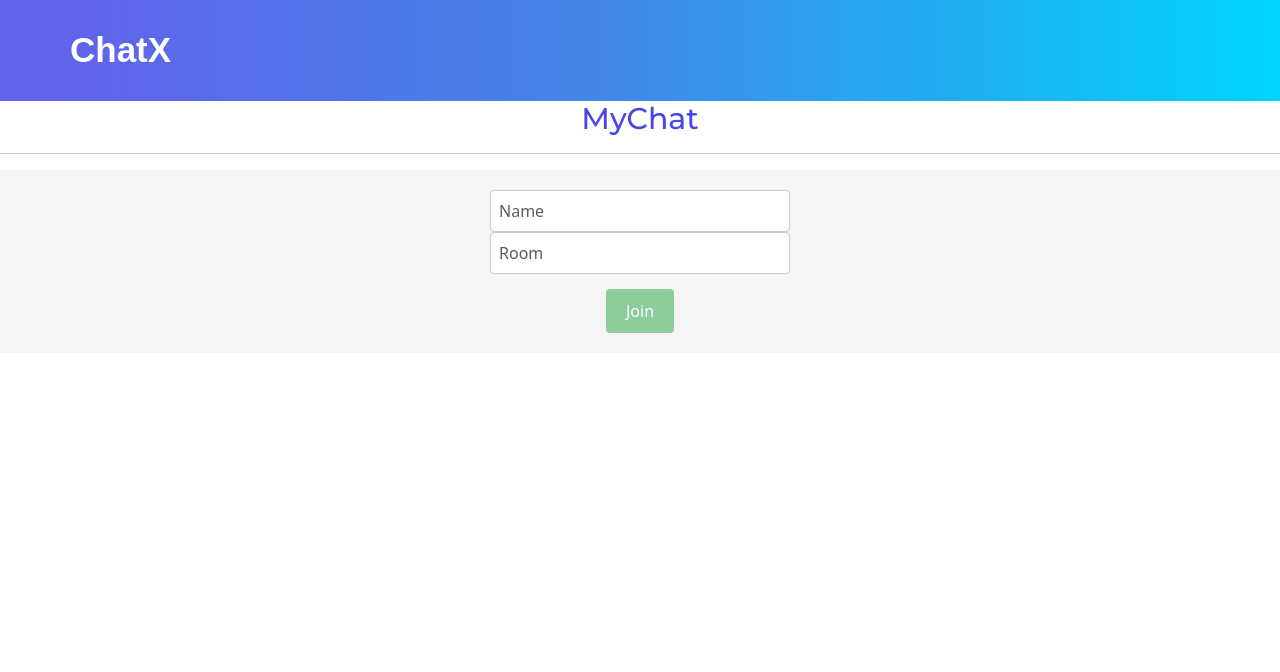
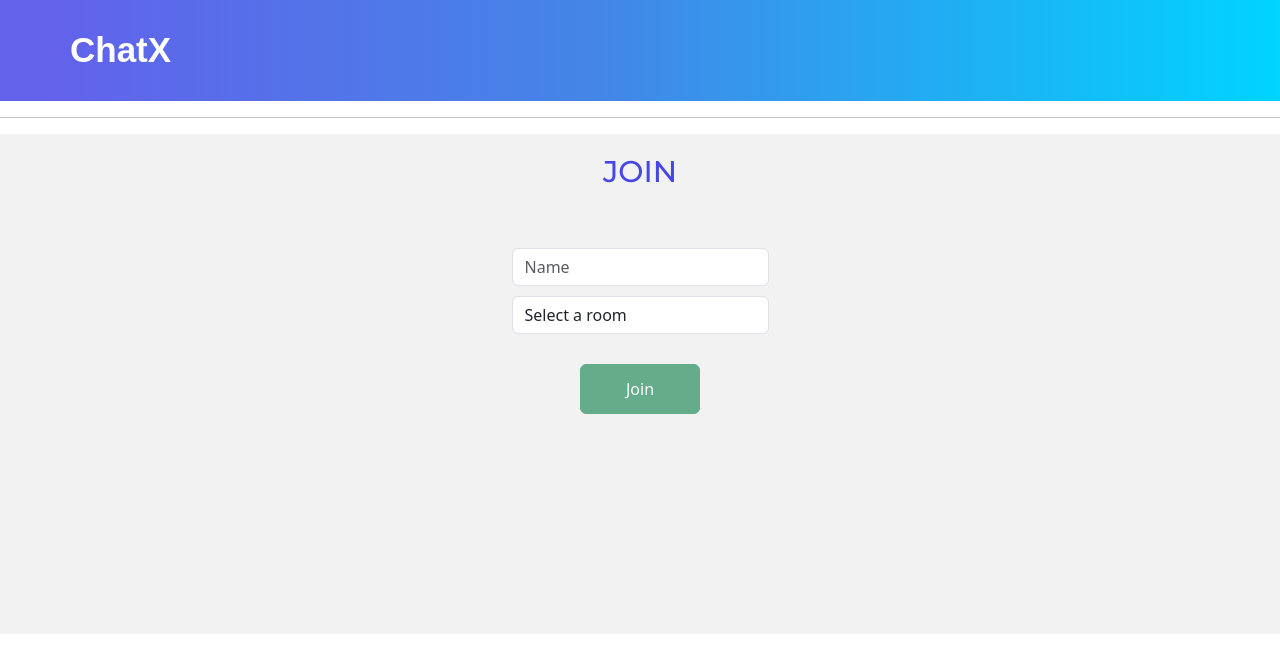
Before and after one commit to marua15/realtime-chat, a React (Vite) app in the folder chat.frontend/: page /mssg in a window 1280 px wide. Shown: the top 672 px of the page. Built offline with nearby package versions, Linux system fonts and the light colour scheme; the HTML template or start-up script is replaced by a standard one; a web font is replaced by a local one.

Commit message:
LOGIN PAGE

```diff
--- a/chat.frontend/dev-dist/sw.js
+++ b/chat.frontend/dev-dist/sw.js
@@ -82,7 +82,7 @@ define(['./workbox-5357ef54'], (function (workbox) { 'use strict';
     "revision": "3ca0b8505b4bec776b69afdba2768812"
   }, {
     "url": "index.html",
-    "revision": "0.q65t7no72e"
+    "revision": "0.0e95oqno4cg"
   }], {});
   workbox.cleanupOutdatedCaches();
   workbox.registerRoute(new workbox.NavigationRoute(workbox.createHandlerBoundToURL("index.html"), {
--- a/chat.frontend/src/components/lobby/Lobby.jsx
+++ b/chat.frontend/src/components/lobby/Lobby.jsx
@@ -6,6 +6,7 @@ const Lobby = ({ joinRoom }) => {
   const [room, setRoom] = useState('');
 
   return (
+    <div className="fr">
     <form className="lobby"
       onSubmit={e => {
         e.preventDefault();
@@ -13,6 +14,8 @@ const Lobby = ({ joinRoom }) => {
       }}
     >
       <div className="form-group">
+        <h2>JOIN</h2>
+        <br/><br/>
         <input
           className="form-control"
           type="text"
@@ -20,13 +23,17 @@ const Lobby = ({ joinRoom }) => {
           value={user}
           onChange={e => setUser(e.target.value)}
         />
-        <input
+        <select
           className="form-control"
-          type="text"
-          placeholder="Room"
           value={room}
           onChange={e => setRoom(e.target.value)}
-        />
+        >
+          <option value="">Select a room</option>
+          <option value="room1">Room 1</option>
+          <option value="room2">Room 2</option>
+          <option value="room3">Room 3</option>
+          {/* Add more options as needed */}
+        </select>
       </div>
       <button
         className="btn btn-success"
@@ -35,7 +42,13 @@ const Lobby = ({ joinRoom }) => {
       >
         Join
       </button>
+      <br/>
+
     </form>
+
+    <br/>
+
+    </div>
   );
 };
 
--- a/chat.frontend/src/components/lobby/Lobby.scss
+++ b/chat.frontend/src/components/lobby/Lobby.scss
@@ -1,52 +1,56 @@
-// Lobby.scss
-
-$primary-color: #007bff;
-$success-color: #28a745;
-
 .lobby {
   display: flex;
   flex-direction: column;
   align-items: center;
   padding: 20px;
-  background-color: #f5f5f5;
+  background-color: #f2f2f2;
+  height: 500px;
 }
 
 .form-group {
-  margin-bottom: 15px;
-  width: 300px;
-
-  input {
-    width: 100%;
-    padding: 8px;
-    border: 1px solid #ccc;
-    border-radius: 4px;
-    transition: border-color 0.3s ease;
-
-    &:focus {
-      border-color: $primary-color;
-      outline: none;
-    }
-  }
+  display: flex;
+  flex-direction: column;
+  align-items: center;
+  margin-bottom: 20px;
 }
 
-.btn {
-  padding: 10px 20px;
-  border: none;
+h2 {
+  font-size: 24px;
+  margin-bottom: 10px;
+}
+
+input {
+  padding: 10px;
+  width: 300px;
+  margin-bottom: 10px;
+  border: 1px solid #ccc;
   border-radius: 4px;
-  cursor: pointer;
-  transition: background-color 0.3s ease;
+}
+select {
+  width: 320px;
+  padding: 10px;
+  margin-bottom: 10px;
+  border: 1px solid #ccc;
+  border-radius: 4px;
+  font-size: 14px;
+}
+button {
+ width: 120px;
+                height: 50px;
+                border-radius: 5px;
+                font-weight: bold;
+                background-color:rgb(74, 127, 218);
+                color: white;
+                border: none;
 
-  &.btn-success {
-    background-color: $success-color;
-    color: #fff;
+                cursor: pointer;
+                &:hover{
+                    background-color: rgb(108, 135, 222);
+                    color: white;
+                 }
+}
 
-    &:hover {
-      background-color: darken($success-color, 10%);
-    }
-  }
-
-  &:disabled {
-    opacity: 0.5;
-    cursor: not-allowed;
-  }
+button:disabled {
+  background-color: #ccc;
+  cursor: not-allowed;
 }
--- a/chat.frontend/src/pages/mssgs/Messages.jsx
+++ b/chat.frontend/src/pages/mssgs/Messages.jsx
@@ -59,7 +59,6 @@ const Messages = () => {
     }
 
     return( <div className='log'>
-      <h2>MyChat</h2>
       <hr className='line' />
       {!connection
         ? <Lobby joinRoom={joinRoom} />
--- a/chat.frontend/src/pages/mssgs/Messages.scss
+++ b/chat.frontend/src/pages/mssgs/Messages.scss
@@ -1,4 +1,7 @@
 .log{
+    // background: linear-gradient(90deg, rgba(151, 151, 231, 0.8) 4%, rgba(137, 171, 219, 0.8) 47%, rgba(118, 210, 228, 0.8) 100%);
+    // backdrop-filter: blur(5px); /* Ajouter l'effet de flou */
+    // -webkit-backdrop-filter: blur(10px);
     h2{
         align-content: center;
         display: flex;
```
